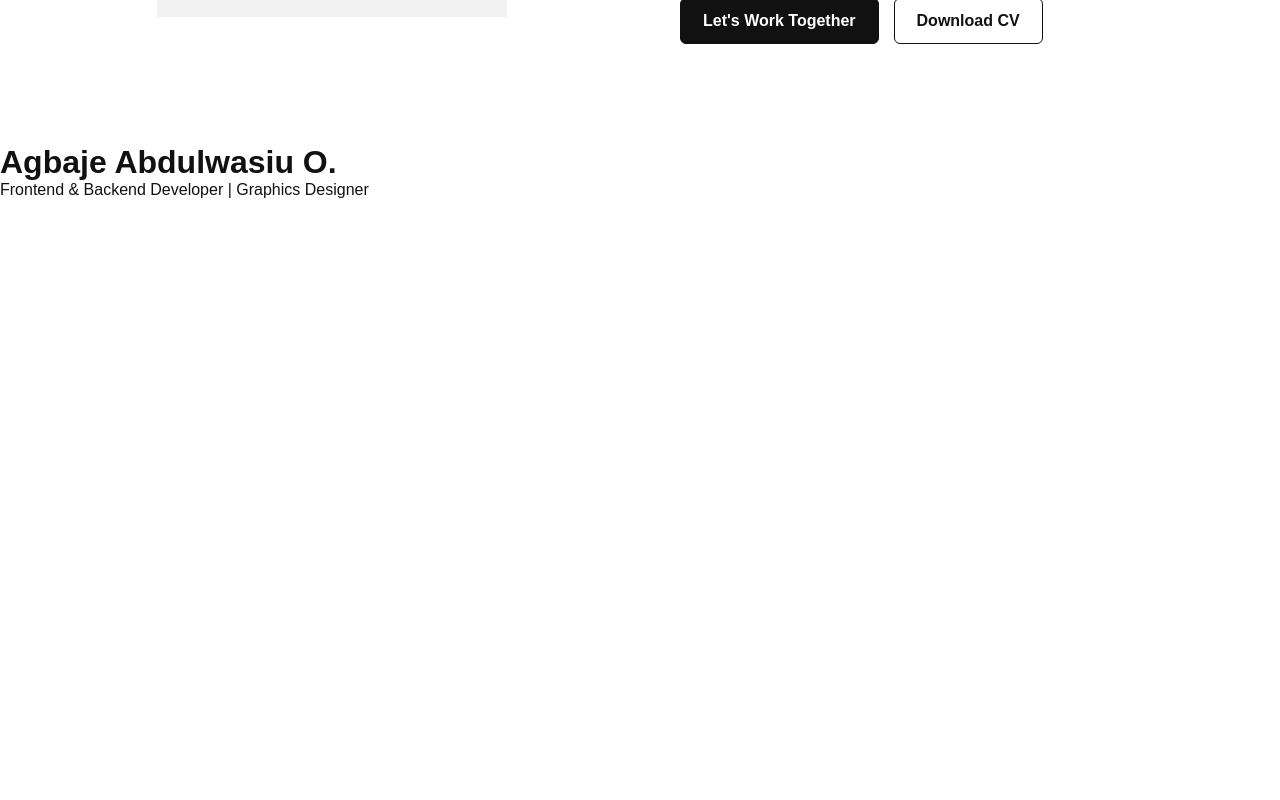
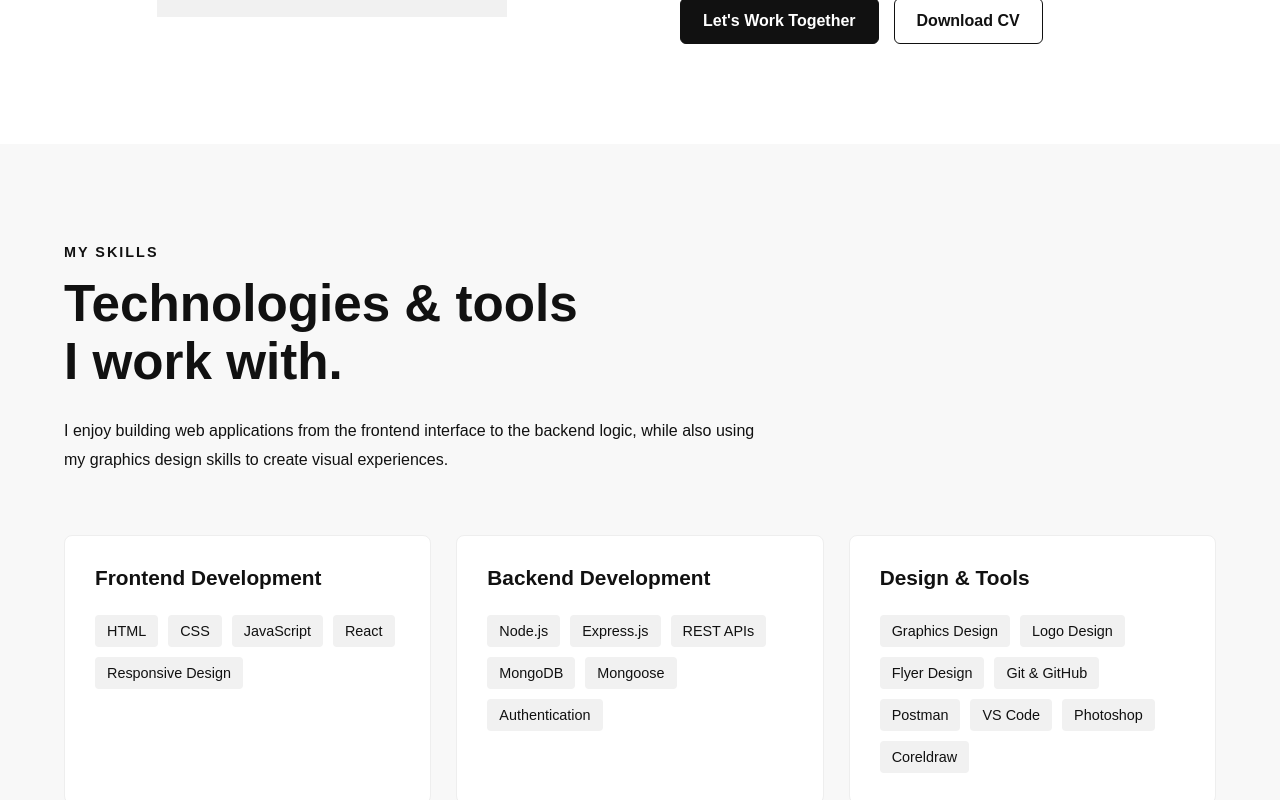
Before and after one commit to Olakiitan20/agbaje-portfolio, a React (Vite) app: page / in a window 1280 px wide. Shown: the part 1303-2103 px from the top of the page. Before the commit the page ends 1502 px from the top, so only its background shows below. Built offline with nearby package versions, Linux system fonts and the light colour scheme.

Commit message:
Build about skill section

```diff
--- a/src/App.jsx
+++ b/src/App.jsx
@@ -1,17 +1,17 @@
 import Navbar from "./components/Navbar";
 import Hero from "./components/Hero";
 import About from "./components/About";
+import Skills from './components/Skills';
 
 function App() {
   return (
     <>
       <Navbar />
-      <Hero />
-      <About />
 
       <main>
-        <h1>Agbaje Abdulwasiu O.</h1>
-        <p>Frontend & Backend Developer | Graphics Designer</p>
+        <Hero />
+        <About />
+        <Skills />
       </main>
     </>
   );
--- /dev/null
+++ b/src/components/Skills.css
@@ -0,0 +1,97 @@
+.skills {
+  padding: 100px 0;
+  background: #f8f8f8;
+}
+
+.skills-container {
+  width: 100%;
+  max-width: 1200px;
+  margin: 0 auto;
+  padding: 0 24px;
+}
+
+.skills-heading {
+  max-width: 700px;
+  margin-bottom: 60px;
+}
+
+.skills-heading h2 {
+  font-size: clamp(2rem, 4vw, 3.5rem);
+  line-height: 1.15;
+  margin-bottom: 25px;
+}
+
+.skills-heading > p:not(.section-label) {
+  font-size: 1rem;
+  line-height: 1.8;
+}
+
+/* Skills Grid */
+
+.skills-grid {
+  display: grid;
+  grid-template-columns: repeat(3, 1fr);
+  gap: 25px;
+}
+
+.skill-card {
+  padding: 30px;
+  background: #ffffff;
+  border: 1px solid #eeeeee;
+  border-radius: 8px;
+}
+
+.skill-card h3 {
+  font-size: 1.3rem;
+  margin-bottom: 25px;
+}
+
+/* Skill List */
+
+.skill-list {
+  display: flex;
+  flex-wrap: wrap;
+  gap: 10px;
+}
+
+.skill-list span {
+  padding: 8px 12px;
+  background: #f1f1f1;
+  border-radius: 4px;
+
+  font-size: 0.9rem;
+  font-weight: 500;
+}
+
+/* Mobile */
+
+@media (max-width: 900px) {
+  .skills-grid {
+    grid-template-columns: 1fr 1fr;
+  }
+}
+
+@media (max-width: 768px) {
+  .skills {
+    padding: 70px 0;
+  }
+
+  .skills-heading {
+    text-align: center;
+    margin-left: auto;
+    margin-right: auto;
+    margin-bottom: 45px;
+  }
+
+  .skills-grid {
+    grid-template-columns: 1fr;
+  }
+
+  .skill-card {
+    text-align: center;
+  }
+
+  .skill-list {
+    justify-content: center;
+  }
+}
--- /dev/null
+++ b/src/components/Skills.jsx
@@ -0,0 +1,76 @@
+import "./Skills.css";
+
+function Skills() {
+  return (
+    <section className="skills" id="skills">
+      <div className="skills-container">
+
+        <div className="skills-heading">
+          <p className="section-label">MY SKILLS</p>
+
+          <h2>
+            Technologies & tools
+            <br />
+            I work with.
+          </h2>
+
+          <p>
+            I enjoy building web applications from the frontend
+            interface to the backend logic, while also using my
+            graphics design skills to create visual experiences.
+          </p>
+        </div>
+
+        <div className="skills-grid">
+
+          {/* Frontend */}
+          <div className="skill-card">
+            <h3>Frontend Development</h3>
+
+            <div className="skill-list">
+              <span>HTML</span>
+              <span>CSS</span>
+              <span>JavaScript</span>
+              <span>React</span>
+              <span>Responsive Design</span>
+            </div>
+          </div>
+
+          {/* Backend */}
+          <div className="skill-card">
+            <h3>Backend Development</h3>
+
+            <div className="skill-list">
+              <span>Node.js</span>
+              <span>Express.js</span>
+              <span>REST APIs</span>
+              <span>MongoDB</span>
+              <span>Mongoose</span>
+              <span>Authentication</span>
+            </div>
+          </div>
+
+          {/* Design & Tools */}
+          <div className="skill-card">
+            <h3>Design & Tools</h3>
+
+            <div className="skill-list">
+              <span>Graphics Design</span>
+              <span>Logo Design</span>
+              <span>Flyer Design</span>
+              <span>Git & GitHub</span>
+              <span>Postman</span>
+              <span>VS Code</span>
+              <span>Photoshop</span>
+              <span>Coreldraw</span>
+            </div>
+          </div>
+
+        </div>
+
+      </div>
+    </section>
+  );
+}
+
+export default Skills;
```
